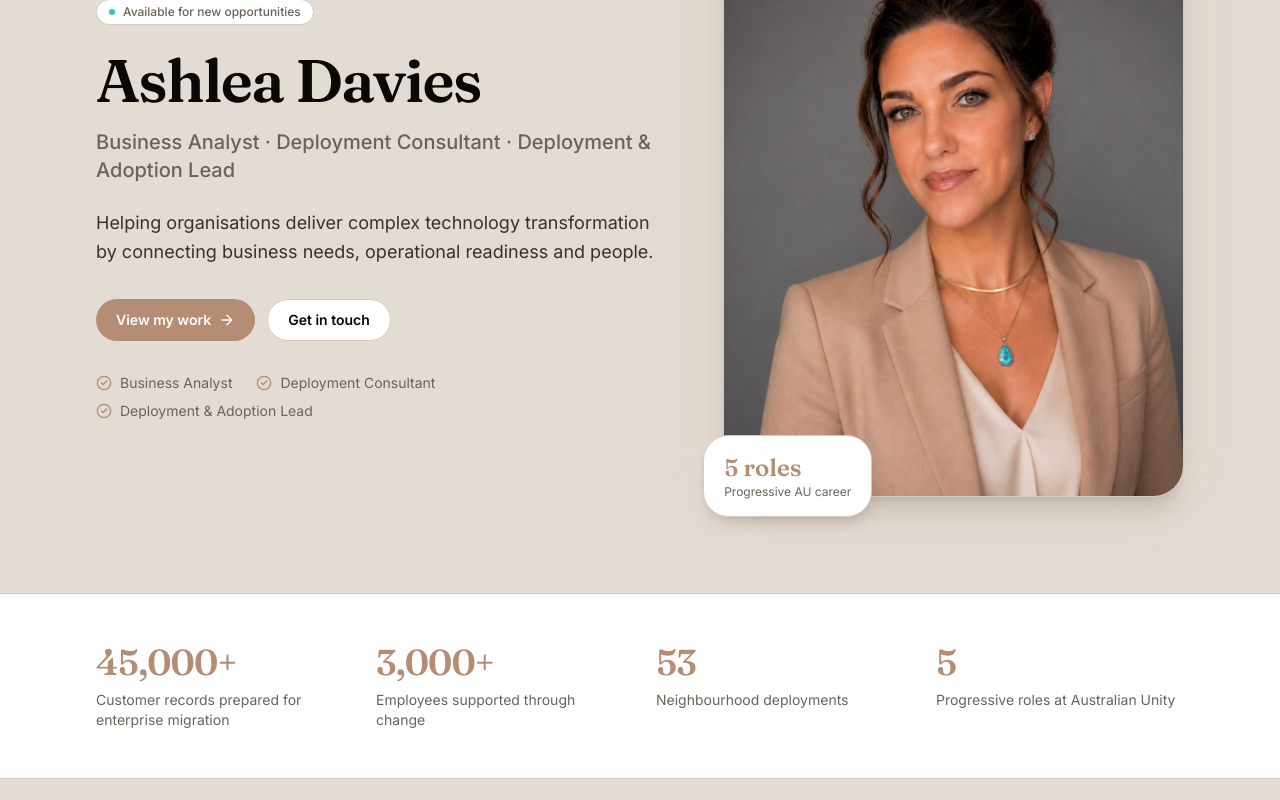
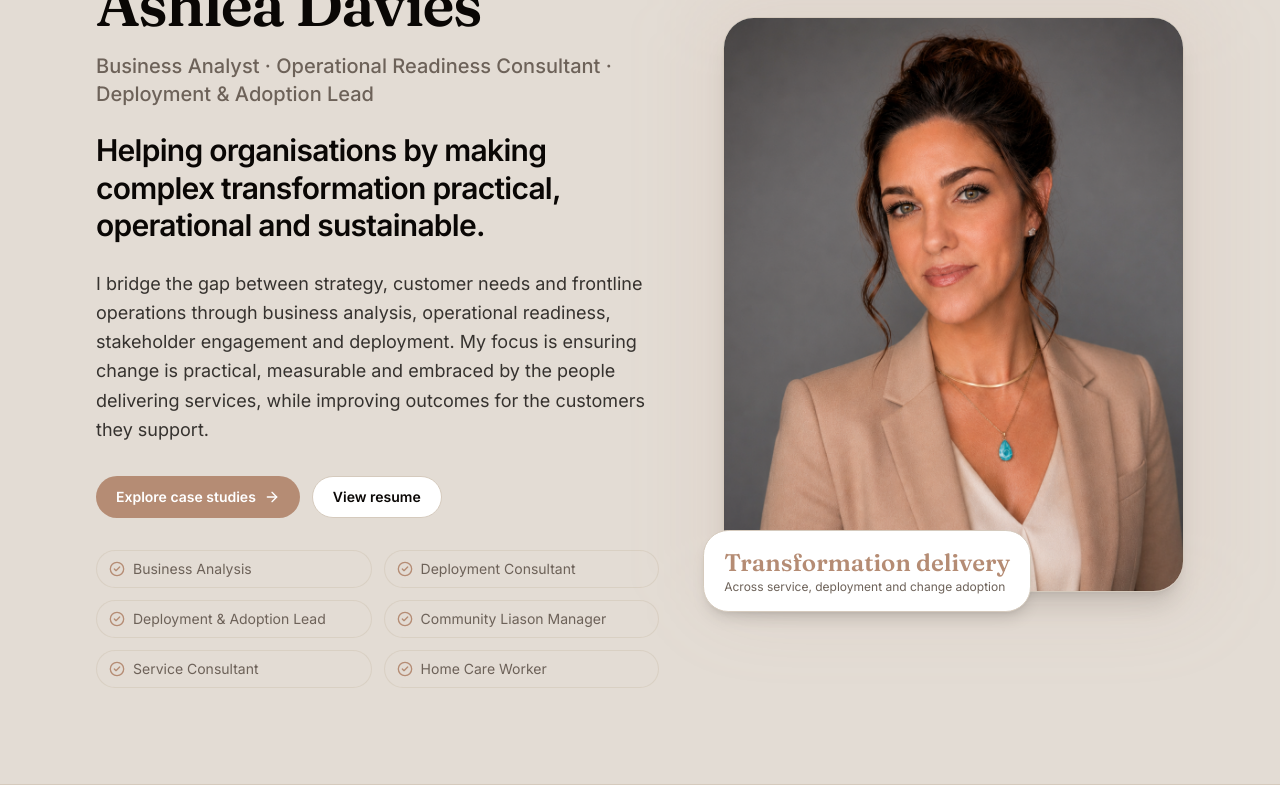
Before and after one commit to ashleadavies/ashleadavies-au, a Next.js app: page / in a window 1280 px wide. Shown: the part 240-1040 px from the top of the page. Built offline with nearby package versions, Linux system fonts and the light colour scheme.

Commit message:
Homepage redesign and consultant positioning

```diff
--- a/app/page.tsx
+++ b/app/page.tsx
@@ -7,6 +7,14 @@ import { projects } from "@/lib/projects"
 
 export default function HomePage() {
   const featured = projects.slice(0, 3)
+  const capabilities = [
+    "Business Analysis",
+    "Deployment Consultant",
+    "Deployment & Adoption Lead",
+    "Community Liason Manager",
+    "Service Consultant",
+    "Home Care Worker",
+  ]
 
   return (
     <>
@@ -15,7 +23,7 @@ export default function HomePage() {
           <div className="animate-fade-in-up">
             <span className="inline-flex items-center gap-2 rounded-full border border-border bg-card px-3 py-1 text-xs font-medium text-muted-foreground">
               <span className="size-1.5 rounded-full bg-highlight" />
-              Available for new opportunities
+              Business Analyst • Operational Readiness Consultant • Deployment & Adoption Lead
             </span>
 
             <h1 className="mt-6 text-balance font-serif text-4xl font-semibold leading-[1.05] tracking-tight sm:text-5xl lg:text-6xl">
@@ -26,6 +34,10 @@ export default function HomePage() {
               {person.roles.join("  ·  ")}
             </p>
 
+            <h2 className="mt-6 text-balance text-2xl font-semibold leading-tight tracking-tight text-foreground sm:text-3xl">
+              Helping organisations by making complex transformation practical, operational and sustainable.
+            </h2>
+
             <p className="mt-6 max-w-xl text-pretty text-lg leading-relaxed text-foreground/80">
               {person.tagline}
             </p>
@@ -35,23 +47,23 @@ export default function HomePage() {
                 href="/projects"
                 className="inline-flex items-center gap-2 rounded-full bg-primary px-5 py-2.5 text-sm font-semibold text-primary-foreground transition-colors hover:bg-primary/90"
               >
-                View my work
+                Explore case studies
                 <ArrowRight className="size-4" />
               </Link>
 
               <Link
-                href="/contact"
+                href="/resume"
                 className="inline-flex items-center gap-2 rounded-full border border-border bg-card px-5 py-2.5 text-sm font-semibold text-foreground transition-colors hover:bg-secondary"
               >
-                Get in touch
+                View resume
               </Link>
             </div>
 
-            <ul className="mt-8 flex flex-wrap gap-x-6 gap-y-2">
-              {person.roles.map((r) => (
-                <li key={r} className="flex items-center gap-2 text-sm text-muted-foreground">
-                  <CheckCircle2 className="size-4 text-primary" />
-                  {r}
+            <ul className="mt-8 grid gap-3 sm:grid-cols-2">
+              {capabilities.map((capability) => (
+                <li key={capability} className="flex items-center gap-2 rounded-full border border-border/70 bg-background/50 px-3 py-2 text-sm text-muted-foreground">
+                  <CheckCircle2 className="size-4 shrink-0 text-primary" />
+                  {capability}
                 </li>
               ))}
             </ul>
@@ -71,8 +83,8 @@ export default function HomePage() {
             </div>
 
             <div className="absolute -bottom-5 -left-5 hidden rounded-2xl border border-border bg-card px-5 py-4 shadow-lg sm:block">
-              <p className="font-serif text-2xl font-semibold text-primary">5 roles</p>
-              <p className="text-xs text-muted-foreground">Progressive AU career</p>
+              <p className="font-serif text-2xl font-semibold text-primary">Transformation delivery</p>
+              <p className="text-xs text-muted-foreground">Across service, deployment and change adoption</p>
             </div>
           </div>
         </div>
@@ -119,11 +131,11 @@ export default function HomePage() {
       <section className="mx-auto max-w-6xl px-5 pb-20 lg:px-8">
         <div className="overflow-hidden rounded-3xl border border-border bg-primary px-8 py-14 text-center text-primary-foreground lg:px-16">
           <h2 className="mx-auto max-w-2xl text-balance font-serif text-3xl font-semibold tracking-tight sm:text-4xl">
-            Need someone who can bridge operations, technology and people?
+            Turning strategy into operational success.
           </h2>
 
           <p className="mx-auto mt-4 max-w-xl text-pretty leading-relaxed text-primary-foreground/85">
-            Let&apos;s talk about business analysis, deployment readiness and change that can actually be adopted.
+            I partner with organisations to translate strategy into practical delivery through business analysis, operational readiness, stakeholder engagement and sustainable adoption.
           </p>
 
           <div className="mt-8 flex justify-center">
@@ -131,7 +143,7 @@ export default function HomePage() {
               href="/contact"
               className="inline-flex items-center gap-2 rounded-full bg-card px-5 py-2.5 text-sm font-semibold text-foreground transition-colors hover:bg-card/90"
             >
-              Start a conversation
+              Let’s connect
               <ArrowRight className="size-4" />
             </Link>
           </div>
--- a/lib/site.ts
+++ b/lib/site.ts
@@ -14,12 +14,12 @@ export const person = {
 
   roles: [
     "Business Analyst",
-    "Deployment Consultant",
+    "Operational Readiness Consultant",
     "Deployment & Adoption Lead",
   ],
 
   tagline:
-    "Helping organisations deliver complex technology transformation by connecting business needs, operational readiness and people.",
+    "I bridge the gap between strategy, customer needs and frontline operations through business analysis, operational readiness, stakeholder engagement and deployment. My focus is ensuring change is practical, measurable and embraced by the people delivering services, while improving outcomes for the customers they support.",
 
   location: "Lockhart, NSW, Australia",
 
@@ -46,18 +46,18 @@ export const person = {
 export const stats = [
   {
     value: "45,000+",
-    label: "Customer records prepared for enterprise migration",
+    label: "Customer records reviewed and prepared for migration",
   },
   {
     value: "3,000+",
-    label: "Employees supported through change",
+    label: "Employees supported through transformation and adoption",
   },
   {
-    value: "53",
-    label: "Neighbourhood deployments",
+    value: "53+",
+    label: "Neighbourhood deployments delivered across Australia",
   },
   {
-    value: "5",
-    label: "Progressive roles at Australian Unity",
+    value: "Transformation Specialist",
+    label: "Healthcare & Community Services",
   },
 ]
```
